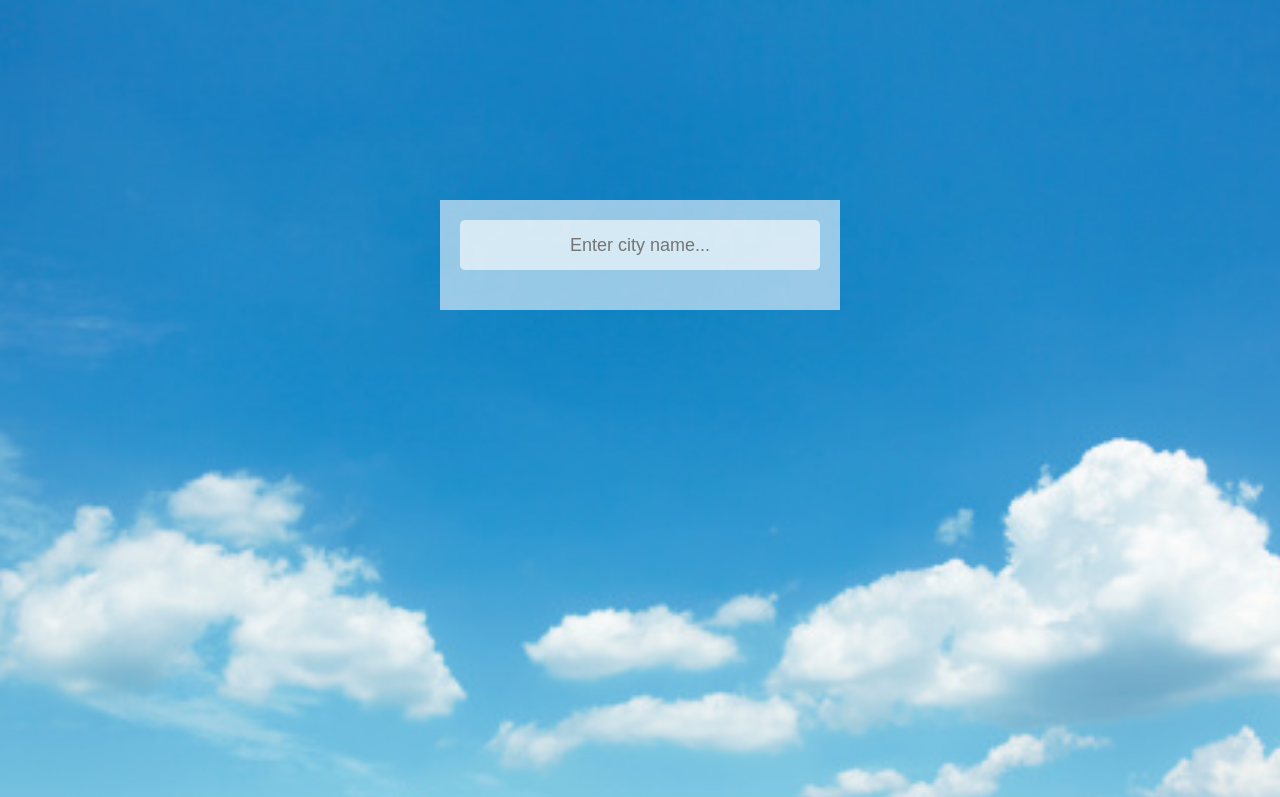
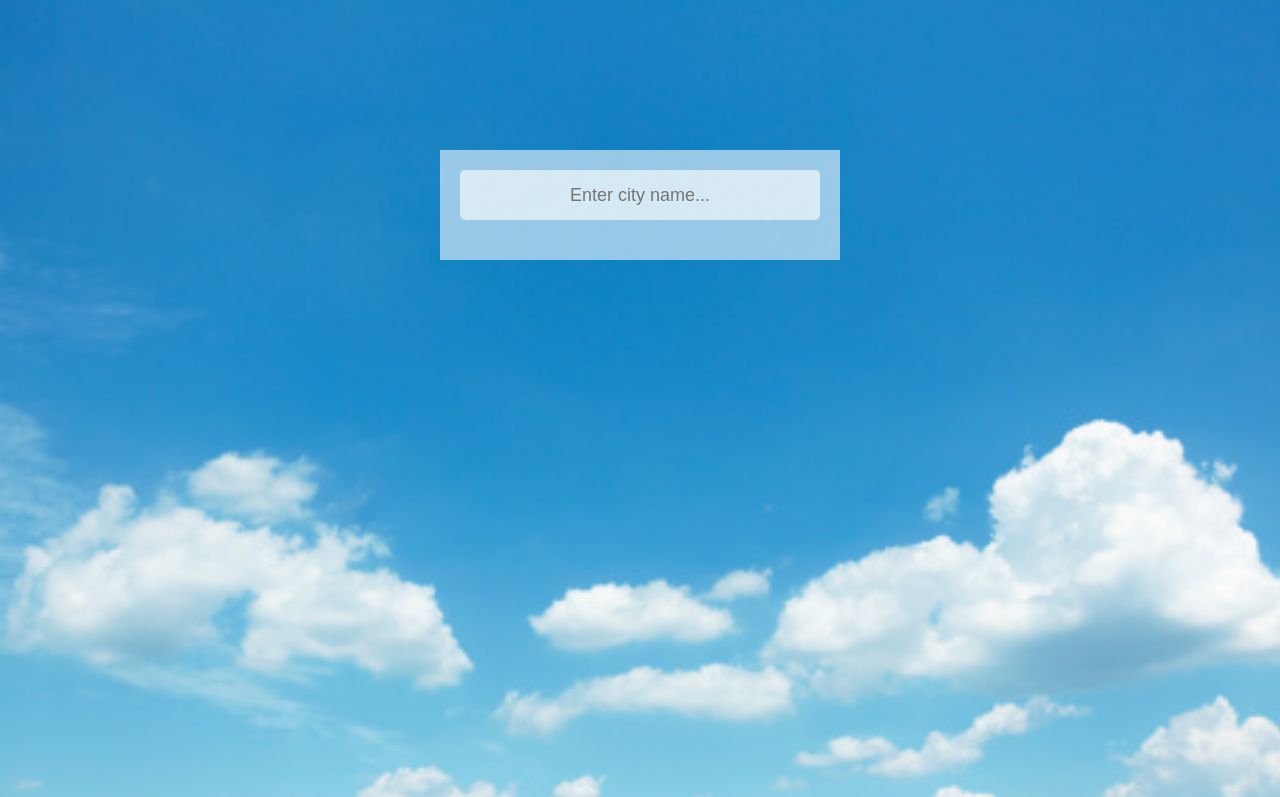
Before and after one commit to Bathula9/Frontend, a plain HTML site: page Weather BG/index.html in a window 1280 px wide. Shown: the top 797 px of the page. Drawn offline with Linux system fonts and the light colour scheme.

Commit message:
modify css

```diff
--- a/Weather BG/styles.css
+++ b/Weather BG/styles.css
@@ -1,8 +1,8 @@
 @import url("https://fonts.googleapis.com/css2?family=Poppins:wght@400;600;700;900&display=swap");
 
 * {
-  margin: 0;
-  padding: 0;
+  /* margin: 0;
+  padding: 0; */
   box-sizing: border-box;
 }
 
@@ -18,7 +18,7 @@ body {
 
 .app-main {
   width: 50vh;
-  margin: 200px auto;
+  margin: 150px auto;
   background-color: rgba(240, 248, 255, 0.6);
   padding: 20px;
   text-align: center;
```
